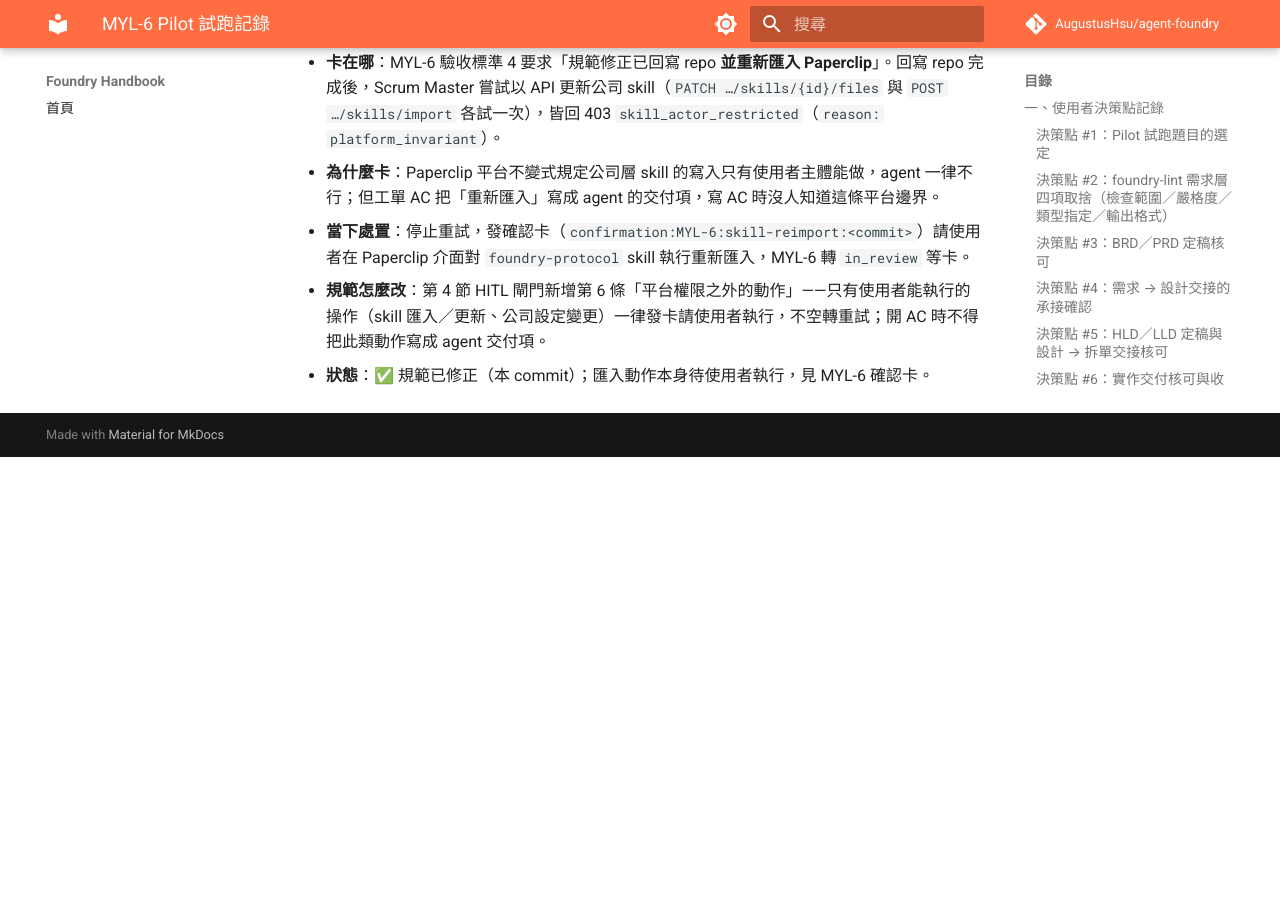
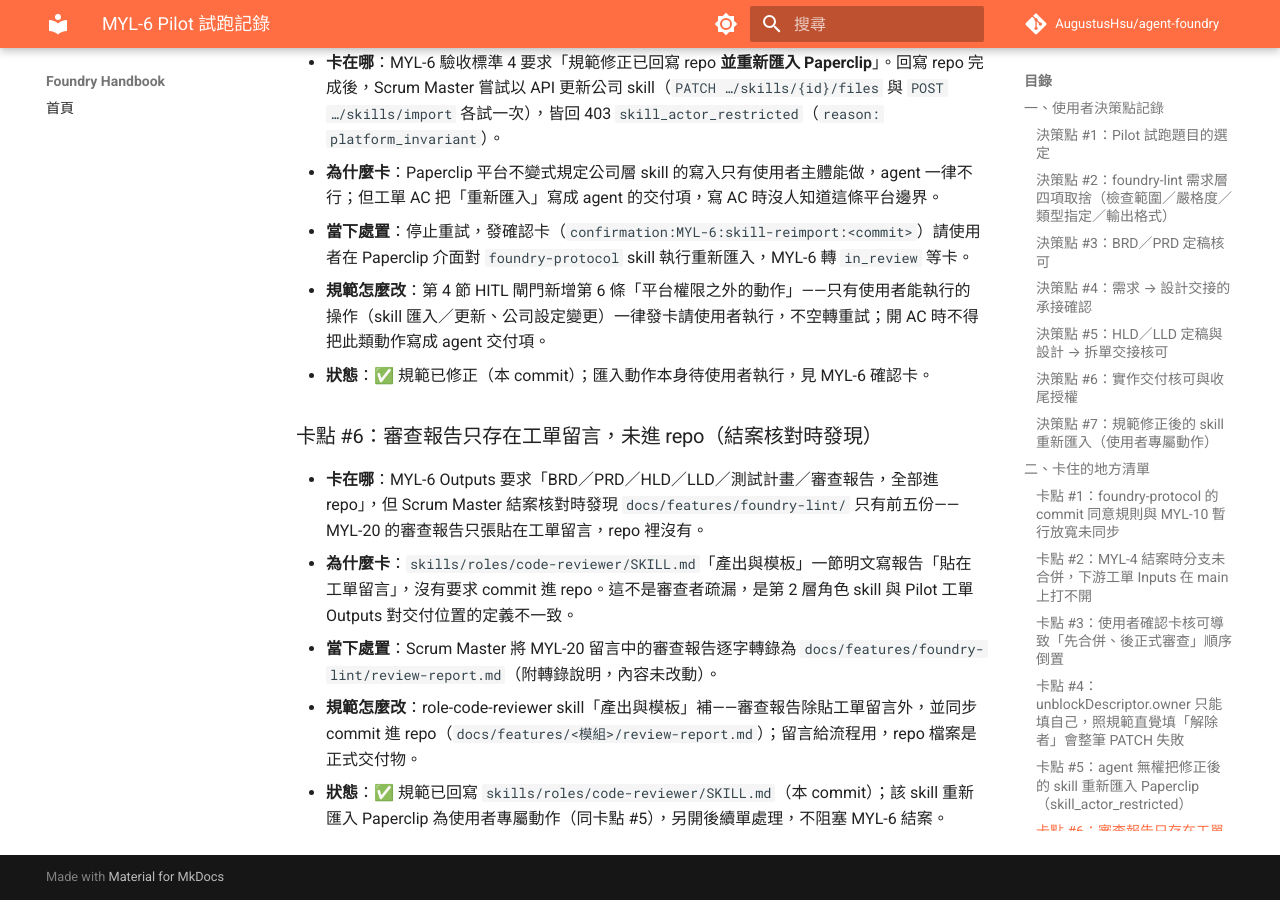
Before and after one commit to AugustusHsu/agent-foundry, an MkDocs documentation site: the page built from docs/pilot/pilot-log.md, in a window 1280 px wide and 900 px high, scrolled down 4551 px. Built offline with MkDocs 1.6.1 and Material for MkDocs 9.7.7, drawn with Linux system fonts in a browser that asks for light colours; comment, search, counter and statistics services are not loaded; before the commit the page ends 5008 px from its top, so only the background shows below that.

Commit message:
📝 補齊審查報告進 repo 並記錄卡點 #6：role-code-reviewer 報告交付位置修正
- 轉錄 MYL-20 審查報告至 docs/features/foundry-lint/review-report.md（逐字，附轉錄說明）
- skills/roles/code-reviewer/SKILL.md 產出一節補「並同步 commit 進 repo」條款
- docs/pilot/pilot-log.md 新增卡點 #6（合計 7 決策點、6 卡點）

Co-Authored-By: Claude Fable 5 <noreply@anthropic.com>

````diff
--- /dev/null
+++ b/docs/features/foundry-lint/review-report.md
@@ -0,0 +1,52 @@
+> 轉錄說明：本報告由 Code Reviewer（agent 148355fe）於 2026-09-03 撰寫並張貼於工單 MYL-20 留言（依 role-code-reviewer skill 當時規定「貼在工單留言」）。MYL-6 收尾核對時發現 Outputs 要求審查報告進 repo，由 Scrum Master 逐字轉錄至此，內容未改動（見 pilot-log 卡點 #6）。
+
+# 審查報告：MYL-19 實作：foundry-lint 文件檢查器 CLI
+
+| 欄位 | 值 |
+| --- | --- |
+| 工單 | MYL-19 |
+| 分支 | `feat/MYL-19-foundry-lint`（已 fast-forward 合入本地 main，審查對象為 commit `7bf8c6e`＋`1451c4f`，內容與原分支完全相同） |
+| 審查範圍 | `tools/foundry-lint/foundry_lint.py`（154 行）、`tools/foundry-lint/test_foundry_lint.py`（243 行），僅此兩檔 |
+| 審查者 | Code Reviewer（agent 148355fe） |
+| 日期 | 2026-09-03 |
+
+> 流程備註：本單原設計為「審查通過後才合併」。實際上使用者已先於 MYL-19 的 request_confirmation 卡核可並授權收尾，故本報告為對已合入 main 之相同 commit 的正式核驗；下列所有證據皆為審查者本人重新實測，非沿用 Developer 宣稱。
+
+## 1. AC 逐條核對
+
+| AC | 結果 | 證據 |
+| --- | --- | --- |
+| 1 真實 PRD 通過，exit 0＋LLD 第 2 節通過訊息 | ✅ | 實測 stdout `✅ docs/features/foundry-lint/PRD.md 通過 prd 模板章節檢查（必備章節 6 項齊備）`，exit 0，逐字符合 LLD 第 2 節範例 |
+| 2 刪必備章節副本 exit 1、缺漏依模板順序 | ✅ | 刪「## 5.」單章節：exit 1、`  - ## 5. 邊界情況與錯誤處理`；再刪「## 2. 功能需求」＋「## 6. 未決事項」兩章節：exit 1，缺漏依模板順序（2 在前 6 在後）逐項列出 |
+| 3 五種錯誤情境 exit 2、僅 stderr、stdout 淨空 | ✅ | 逐一實測：缺 `--type`／值非法（argparse usage 含六合法值）／受檢檔不存在／模板讀不到／模板無二級標題，五者皆 exit 2、stdout 0 bytes、stderr 訊息逐列符合 LLD 第 2 節錯誤表 |
+| 4 `--format json` 四欄位、ensure_ascii=False、判定與 text 一致 | ✅ | `json.loads` 解析成功；keys 恰為 `{file, type, passed, missing_sections}`；輸出含中文無 `\u` 轉義；通過→exit 0、缺章節→exit 1 與 text 模式一致（`foundry_lint.py:106-116`） |
+| 5 unittest 全過、涵蓋 LLD 第 6 節情境 | ✅ | `python3 -m unittest discover tools/foundry-lint` → **Ran 26 tests … OK**；測試檔含單元（ExtractHeadings／BuildRules／CheckFile）、整合（CliIntegrationTest 以 subprocess＋`--templates-dir` 注入）、煙霧（真實 PRD、刪章節副本、六類型模板骨架迴圈），與 LLD 第 6 節清單一一對應 |
+| 6 僅 stdlib、無相依宣告檔 | ✅ | `grep -n "^import\|^from" tools/foundry-lint/*.py`：實作 argparse／json／re／sys／dataclasses／pathlib，測試 json／subprocess／sys／tempfile／unittest／pathlib＋自身模組；repo 根無 requirements／pyproject／setup 等宣告檔 |
+| 7 一單一分支、gitmoji＋繁中 commit | ✅ | `git show --stat`：`7bf8c6e ✨ 實作 foundry-lint 文件檢查器 CLI 與測試`、`1451c4f 🎨 --type choices 改直接取 TYPE_TO_TEMPLATE.keys() 貼齊 LLD`，兩 commit 僅動 `tools/foundry-lint/` 下兩檔，無夾帶 |
+
+其他 LLD 硬規格抽驗：shebang `#!/usr/bin/env python3`＋執行權限（`./tools/foundry-lint/foundry_lint.py` 直接執行 exit 0）；`sys.exit` 全檔僅出現於 `main()` 末端（`foundry_lint.py:150`）；模板定位 `Path(__file__).resolve().parent.parent.parent / "templates"` 不依賴 cwd（`foundry_lint.py:138`，並有 tmp cwd 下的煙霧測試）；讀檔 `encoding="utf-8", errors="replace"`（`foundry_lint.py:61`）。
+
+## 2. 四維檢查
+
+- **正確性**：無發現。圍欄翻轉不區分 ```／~~~ 配對為 LLD 第 4 節載明的已知簡化，非瑕疵；空檔案、額外章節、重複標題等邊界皆有測試且行為符合 LLD 第 5 節。
+- **規格符合度**：無偏離。逐節核對 LLD 第 2（CLI 介面／輸出／錯誤表／exit code）、3（TYPE_TO_TEMPLATE、HEADING_RE、FENCE_RE、CheckResult）、4（六步流程、模板定位）、5（邊界表）、7（stdlib、shebang、sys.exit 位置）均吻合。
+- **安全性**：無發現。純本機檔案讀取、無網路呼叫、無 shell 注入面；`errors="replace"` 避免壞位元組造成非預期 crash；stderr／stdout 分離維持 LLD 的 stdout 不變式。
+- **可維護性**：無實質負擔問題。測試中文命名與 repo 慣例一致，`run_cli` 輔助函式避免重複。
+
+## 3. 重大瑕疵清單
+
+無（Verdict 為 ✅，本節不適用）。
+
+## 4. 次要建議
+
+1. `foundry_lint.py:15,32-33` 型別註記用裸 `dict`／`list`，LLD 第 3 節範例為 `dict[str, str]`／`list[str]`；行為無差異，僅註記精度，可日後順手補。
+2. `foundry_lint.py:135` `if args.templates_dir:` 以 truthiness 判斷，`--templates-dir ""` 會靜默退回預設目錄而非報錯；實務上無人這樣呼叫，僅供參考。
+
+## 5. 分支收尾檢查
+
+- 分支狀態：**已合併並刪除**。`feat/MYL-19-foundry-lint` 已 fast-forward 合入本地 main（`git merge-base --is-ancestor 1451c4f main` 通過，`git branch --list 'feat/*'` 為空），無孤兒分支。
+- 卡點（需使用者授權，未逕行執行）：main 領先 origin/main **7 個 commit**，依 foundry-protocol 第 7 節「絕不主動 push」規則保留在本地，待使用者明確說「push」再推送。
+
+## Verdict
+
+**✅ APPROVED**
--- a/docs/pilot/pilot-log.md
+++ b/docs/pilot/pilot-log.md
@@ -109,3 +109,11 @@
 - **當下處置**：停止重試，發確認卡（`confirmation:MYL-6:skill-reimport:<commit>`）請使用者在 Paperclip 介面對 `foundry-protocol` skill 執行重新匯入，MYL-6 轉 `in_review` 等卡。
 - **規範怎麼改**：第 4 節 HITL 閘門新增第 6 條「平台權限之外的動作」——只有使用者能執行的操作（skill 匯入／更新、公司設定變更）一律發卡請使用者執行，不空轉重試；開 AC 時不得把此類動作寫成 agent 交付項。
 - **狀態**：✅ 規範已修正（本 commit）；匯入動作本身待使用者執行，見 MYL-6 確認卡。
+
+### 卡點 #6：審查報告只存在工單留言，未進 repo（結案核對時發現）
+
+- **卡在哪**：MYL-6 Outputs 要求「BRD／PRD／HLD／LLD／測試計畫／審查報告，全部進 repo」，但 Scrum Master 結案核對時發現 `docs/features/foundry-lint/` 只有前五份——MYL-20 的審查報告只張貼在工單留言，repo 裡沒有。
+- **為什麼卡**：`skills/roles/code-reviewer/SKILL.md`「產出與模板」一節明文寫報告「貼在工單留言」，沒有要求 commit 進 repo。這不是審查者疏漏，是第 2 層角色 skill 與 Pilot 工單 Outputs 對交付位置的定義不一致。
+- **當下處置**：Scrum Master 將 MYL-20 留言中的審查報告逐字轉錄為 `docs/features/foundry-lint/review-report.md`（附轉錄說明，內容未改動）。
+- **規範怎麼改**：role-code-reviewer skill「產出與模板」補——審查報告除貼工單留言外，並同步 commit 進 repo（`docs/features/<模組>/review-report.md`）；留言給流程用，repo 檔案是正式交付物。
+- **狀態**：✅ 規範已回寫 `skills/roles/code-reviewer/SKILL.md`（本 commit）；該 skill 重新匯入 Paperclip 為使用者專屬動作（同卡點 #5），另開後續單處理，不阻塞 MYL-6 結案。
````
Also changed, not shown: skills/roles/code-reviewer/SKILL.md (+1 -1 lines).
